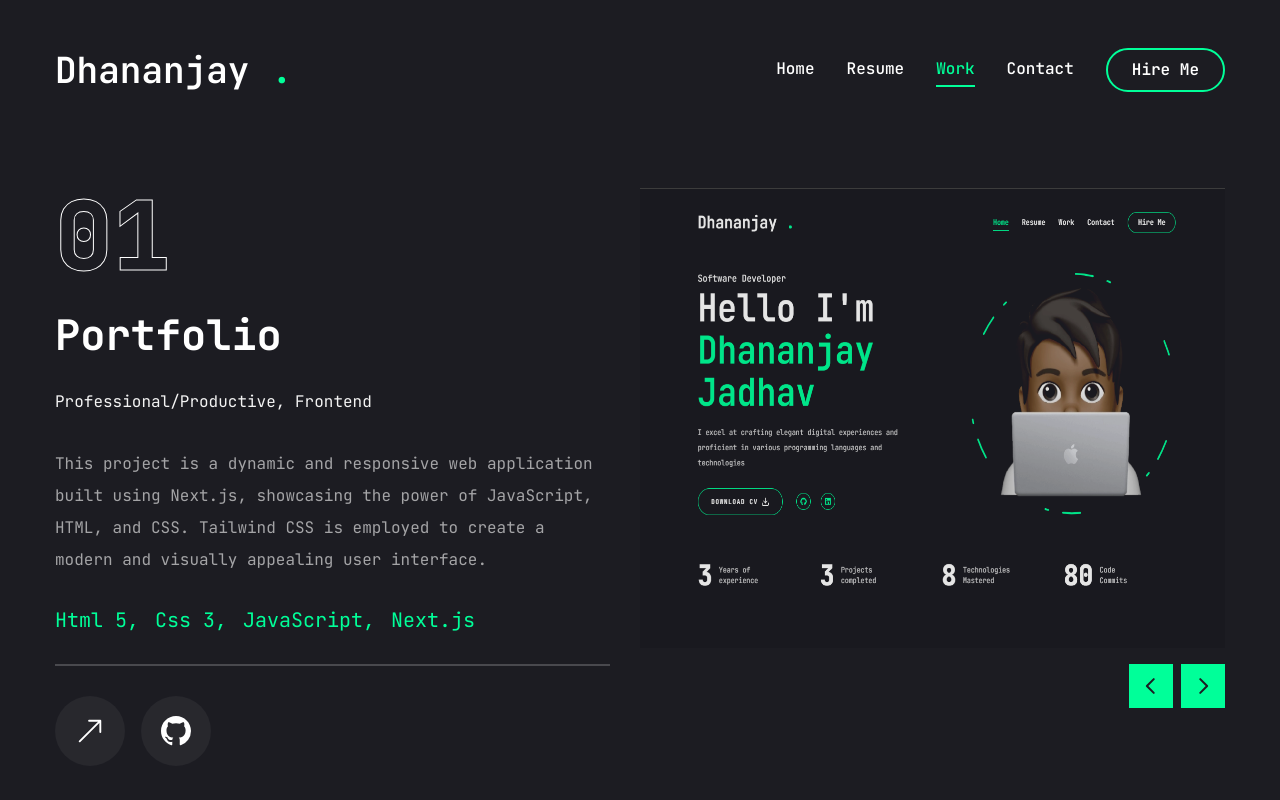
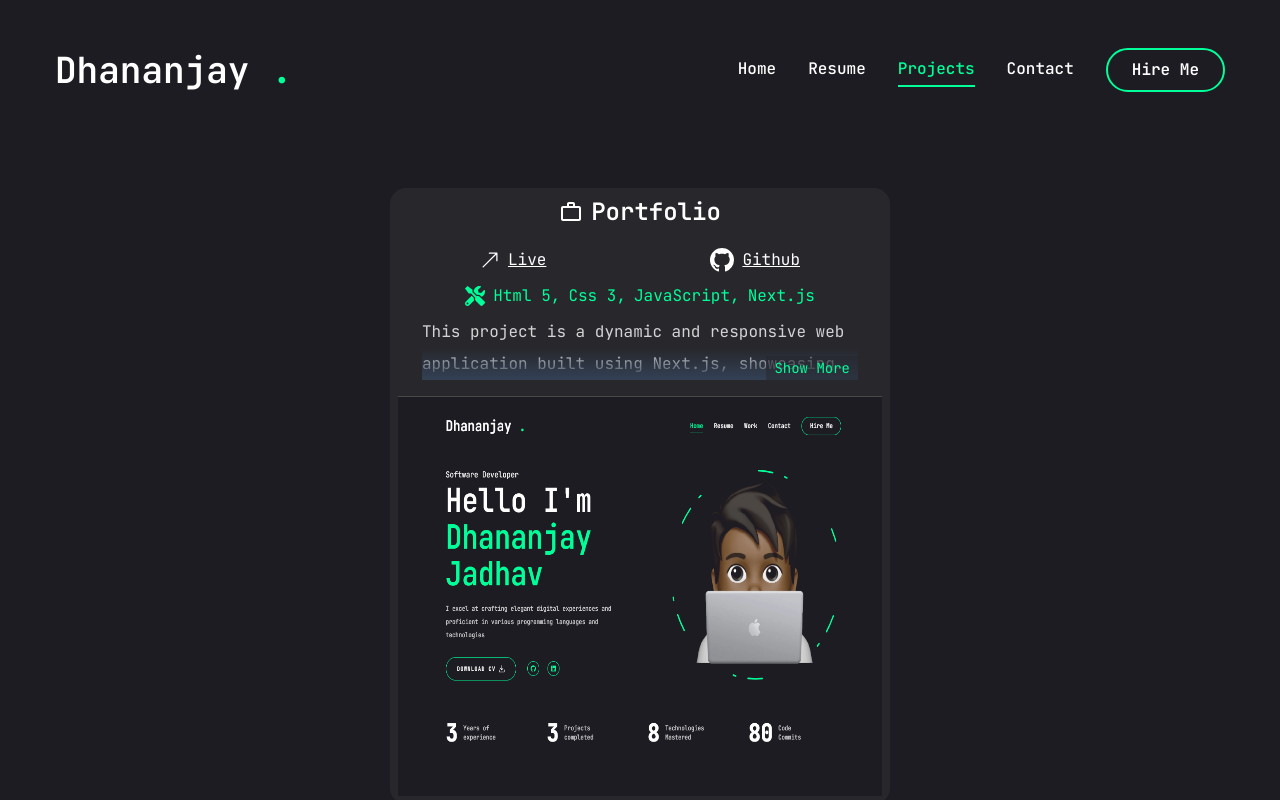
Before and after one commit to d2j1/portfolio, a Next.js app: page /portfolio/work in a window 1280 px wide. Shown: the top 800 px of the page. Built offline with nearby package versions, Linux system fonts and the light colour scheme.

Commit message:
work module converted to project module

```diff
--- /dev/null
+++ b/app/work/Beta.jsx
@@ -0,0 +1,101 @@
+import { useState } from "react";
+import { projects } from "./Values";
+import Image from "next/image";
+import Link from "next/link";
+import { BsGithub, BsArrowUpRight } from "react-icons/bs";
+import { MdOutlineWorkOutline } from "react-icons/md";
+import { FaTools } from "react-icons/fa";
+
+const Beta = () => {
+  return (
+    <>
+      {projects.map((project) => (
+        <ProjectCard key={project.id} project={project} />
+      ))}
+    </>
+  );
+};
+
+const ProjectCard = ({ project }) => {
+  const [showMore, setShowMore] = useState(false);
+
+  const handleShowMore = () => {
+    setShowMore(!showMore);
+  };
+
+  return (
+    <div className="p-2 mb-8 w-[500px] bg-[#27272c] text-white rounded-2xl">
+      <div className="mb-4 flex items-center justify-center">
+        <MdOutlineWorkOutline className="text-2xl  mr-2" />
+        <h2 className="text-2xl font-semibold  text-center">{project.title}</h2>
+      </div>
+      <div className="flex justify-around mb-2">
+        <div className="group">
+          <Link
+            href={project.live}
+            className="flex items-center space-x-2 group-hover:text-accent underline cursor-pointer"
+          >
+            <BsArrowUpRight className="text-xl" />
+            <p className="">Live</p>
+          </Link>
+        </div>
+        <div className="group">
+          <Link
+            href={project.github}
+            className="flex items-center space-x-2 group-hover:text-accent underline cursor-pointer"
+          >
+            <BsGithub className="text-2xl" />
+            <p className="">Github</p>
+          </Link>
+        </div>
+      </div>
+      <div className="flex gap-2 justify-center items-center mb-2">
+        <FaTools className="text-xl text-accent" />
+        {project.stack.map((item, index) => (
+          <p key={index} className="text-base text-accent">
+            {item.name}
+            {index !== project.stack.length - 1 ? "," : ""}
+          </p>
+        ))}
+      </div>
+      <div className="mb-4 px-6 relative">
+        <p
+          className={`text-white/80 ${showMore ? "" : "line-clamp-2"} relative`}
+        >
+          {project.description}
+          {!showMore && (
+            <span className="flex justify-end absolute bottom-0 right-0 w-full h-8 bg-gradient-to-t from-slate-700 to-transparent">
+              <button
+                onClick={handleShowMore}
+                className="text-accent text-sm px-2 mt-2 bg-[#27272c] bg-opacity-50"
+              >
+                Show More
+              </button>
+            </span>
+          )}
+
+          {showMore && (
+            <span className="flex justify-end">
+              <button
+                onClick={handleShowMore}
+                className="text-accent text-sm px-2 mt-2 bg-[#27272c] bg-opacity-80"
+              >
+                Show Less
+              </button>
+            </span>
+          )}
+        </p>
+      </div>
+      <div className="h-[400px] w-auto relative group flex justify-center">
+        <Image
+          src={project.image}
+          fill
+          className="object-fill"
+          alt="project image"
+        />
+      </div>
+    </div>
+  );
+};
+
+export default Beta;
--- a/app/work/Values.jsx
+++ b/app/work/Values.jsx
@@ -23,8 +23,8 @@ export const projects = [
       },
     ],
     image: path + "/assets/portfolio.png",
-    live: "",
-    github: "",
+    live: "https://d2j1.github.io/portfolio/",
+    github: "https://github.com/d2j1/portfolio",
   },
 
   {
--- a/app/work/page.jsx
+++ b/app/work/page.jsx
@@ -16,6 +16,7 @@ import Image from "next/image";
 
 import WorkSliderBtns from "./WorkSliderBtns";
 import { projects } from "./Values";
+import Beta from "./Beta";
 
 const Work = () => {
   const [project, setProject] = useState(projects[0]);
@@ -25,95 +26,104 @@ const Work = () => {
   };
   return (
     <section className="min-h-[80vh] flex flex-col justify-center py-12 xl:px-0">
-      <div className="container mx-auto">
-        <div className="flex flex-col xl:flex-row xl:gap-[30px] ">
-          <div className="w-full xl:w-[50%] xl:h-[460px] flex flex-col xl:justify-between order-2 xl:order-none">
-            <div className="flex flex-col gap-[30px] h-[50%]">
-              <div className="text-8xl leading-none font-extrabold text-transparent text-outline">
-                {project.num}
-              </div>
-              <h2 className="text-[42px] font-bold leading-none text-white group-hover:text-accent transition-all duration-300 capitalize">
-                {project.title}
-              </h2>
-              <p className="text-white/95">{project.category}</p>
-              <p className="text-white/60">{project.description}</p>
-              <ul className="flex gap-4 ">
-                {project.stack.map((item, index) => {
-                  return (
-                    <li key={index} className="text-xl text-accent">
-                      {item.name}
-                      {index != project.stack.length - 1 ? "," : ""}
-                    </li>
-                  );
-                })}
-              </ul>
-
-              <div className="border border-white/20"></div>
-              <div className="flex items-center gap-4 ">
-                {/* Live project button */}
-                <Link href={project.live}>
-                  <TooltipProvider delayDuration={100}>
-                    <Tooltip>
-                      <TooltipTrigger className="w-[70px] h-[70px] rounded-full bg-white/5 flex justify-center items-center group">
-                        <BsArrowUpRight className="text-white text-3xl group-hover:text-accent" />
-                      </TooltipTrigger>
-                      <TooltipContent>
-                        <p>Live Project</p>
-                      </TooltipContent>
-                    </Tooltip>
-                  </TooltipProvider>
-                </Link>
-
-                <Link href={project.github}>
-                  <TooltipProvider delayDuration={100}>
-                    <Tooltip>
-                      <TooltipTrigger className="w-[70px] h-[70px] rounded-full bg-white/5 flex justify-center items-center group">
-                        <BsGithub className="text-white text-3xl group-hover:text-accent" />
-                      </TooltipTrigger>
-                      <TooltipContent>
-                        <p>Github repository</p>
-                      </TooltipContent>
-                    </Tooltip>
-                  </TooltipProvider>
-                </Link>
-              </div>
-            </div>
-          </div>
-          <div className="w-full xl:w-[50%] ">
-            <Swiper
-              spaceBetween={30}
-              slidesPerView={1}
-              className="xl:h-[520px] mb-12 "
-              onSlideChange={handleSlideChange}
-            >
-              {projects.map((item, index) => {
-                return (
-                  <SwiperSlide key={index} className="w-full">
-                    <div className="h-[460px] relative group flex justify-center bg-pink-50/20">
-                      <div className="absolute top-0 bottom-0 w-full h-full bg-black/10  z-10 "></div>
-                      <div className="relative w-full h-full ">
-                        <Image
-                          src={project.image}
-                          fill
-                          className="object-fill"
-                          alt=""
-                        />
-                      </div>
-                    </div>
-                  </SwiperSlide>
-                );
-              })}
-
-              {/* slider buttons */}
-              <WorkSliderBtns
-                containerStyles="flex gap-2 absolute right-0 bottom-[calc(50%-22px)] xl:bottom-0 z-20 w-full justify-between xl:w-max xl:justify-none "
-                btnStyles="bg-accent hover:bg-accent-hover text-primary text-[22px] w-[44px] h-[44px] flex justify-center items-center transition-all"
-              />
-            </Swiper>
-          </div>
-        </div>
+      <div className="flex flex-col  items-center ">
+        <Beta />
       </div>
     </section>
+
+    // <section className="min-h-[80vh] flex flex-col justify-center py-12 xl:px-0">
+    //   <div className="container mx-auto">
+    //     <div className="flex flex-col xl:flex-row xl:gap-[30px] ">
+    //       <div className="w-full xl:w-[50%] xl:h-[460px] flex flex-col xl:justify-between order-2 xl:order-none">
+    //         <div className="flex flex-col gap-[30px] h-[50%]">
+    //           <div className="text-8xl leading-none font-extrabold text-transparent text-outline">
+    //             {project.num}
+    //           </div>
+    //           <h2 className="text-[42px] font-bold leading-none text-white group-hover:text-accent transition-all duration-300 capitalize">
+    //             {project.title}
+    //           </h2>
+    //           <p className="text-white/95">{project.category}</p>
+    //           <p className="text-white/60">{project.description}</p>
+    //           <ul className="flex gap-4 ">
+    //             {project.stack.map((item, index) => {
+    //               return (
+    //                 <li key={index} className="text-xl text-accent">
+    //                   {item.name}
+    //                   {index != project.stack.length - 1 ? "," : ""}
+    //                 </li>
+    //               );
+    //             })}
+    //           </ul>
+
+    //           <div className="border border-white/20"></div>
+    //           <div className="flex items-center gap-4 ">
+    //             {/* Live project button */}
+    //             <Link href={project.live}>
+    //               <TooltipProvider delayDuration={100}>
+    //                 <Tooltip>
+    //                   <TooltipTrigger className="w-[70px] h-[70px] rounded-full bg-white/5 flex justify-center items-center group">
+    //                     <BsArrowUpRight className="text-white text-3xl group-hover:text-accent" />
+    //                   </TooltipTrigger>
+    //                   <TooltipContent>
+    //                     <p>Live Project</p>
+    //                   </TooltipContent>
+    //                 </Tooltip>
+    //               </TooltipProvider>
+    //             </Link>
+
+    //             <Link href={project.github}>
+    //               <TooltipProvider delayDuration={100}>
+    //                 <Tooltip>
+    //                   <TooltipTrigger className="w-[70px] h-[70px] rounded-full bg-white/5 flex justify-center items-center group">
+    //                     <BsGithub className="text-white text-3xl group-hover:text-accent" />
+    //                   </TooltipTrigger>
+    //                   <TooltipContent>
+    //                     <p>Github repository</p>
+    //                   </TooltipContent>
+    //                 </Tooltip>
+    //               </TooltipProvider>
+    //             </Link>
+    //           </div>
+    //         </div>
+    //       </div>
+    //       <div className="w-full xl:w-[50%] ">
+    //         <Swiper
+    //           spaceBetween={30}
+    //           slidesPerView={1}
+    //           className="xl:h-[520px] mb-12 "
+    //           onSlideChange={handleSlideChange}
+    //         >
+    //           {projects.map((item, index) => {
+    //             return (
+    //               <SwiperSlide key={index} className="w-full">
+    //                 <div className="h-[460px] relative group flex justify-center bg-pink-50/20">
+    //                   <div className="absolute top-0 bottom-0 w-full h-full bg-black/10  z-10 "></div>
+    //                   <div className="relative w-full h-full ">
+    //                     <Image
+    //                       src={project.image}
+    //                       fill
+    //                       className="object-fill"
+    //                       alt=""
+    //                     />
+    //                   </div>
+    //                 </div>
+    //               </SwiperSlide>
+    //             );
+    //           })}
+
+    //           {/* slider buttons */}
+    //           <WorkSliderBtns
+    //             containerStyles="flex gap-2 absolute right-0 bottom-[calc(50%-22px)] xl:bottom-0 z-20 w-full justify-between xl:w-max xl:justify-none "
+    //             btnStyles="bg-accent hover:bg-accent-hover text-primary text-[22px] w-[44px] h-[44px] flex justify-center items-center transition-all"
+    //           />
+    //         </Swiper>
+    //       </div>
+    //     </div>
+    //   </div>
+    //   <div className="flex flex-col  items-center ">
+    //     <Beta />
+    //   </div>
+    // </section>
   );
 };
 
--- a/components/Nav.js
+++ b/components/Nav.js
@@ -17,7 +17,7 @@ const links = [
     path: "/resume",
   },
   {
-    name: "work",
+    name: "projects",
     path: "/work",
   },
   {
```
